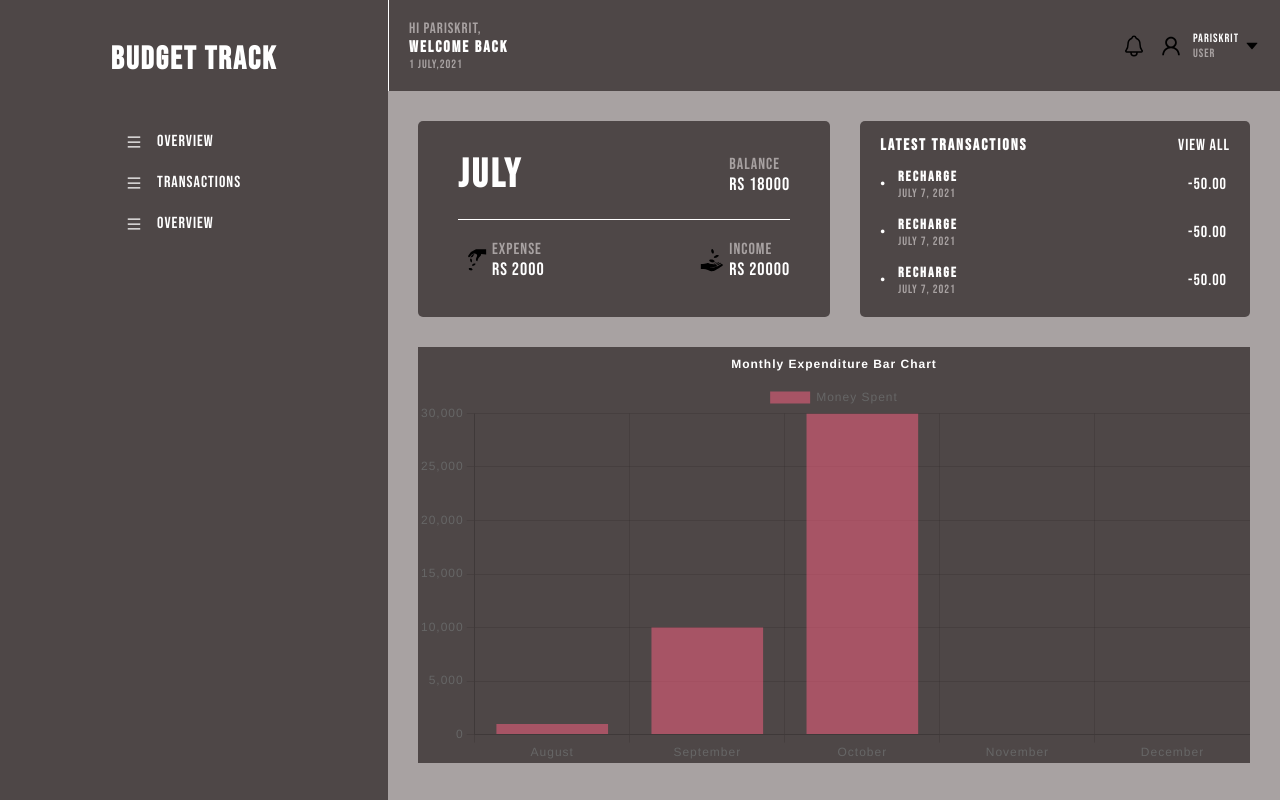
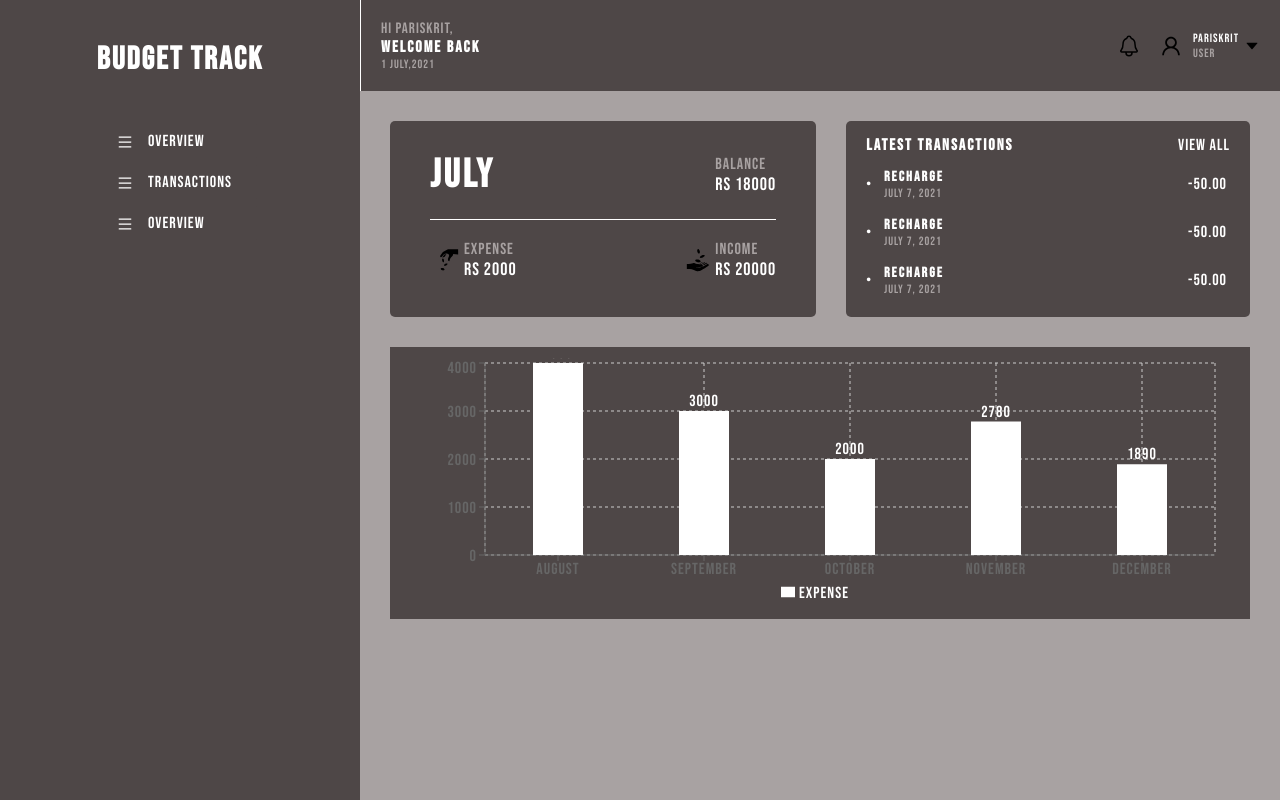
Before and after one commit to pariskrit/budget-app, a React (Create React App) app: page / in a window 1280 px wide. Built offline with nearby package versions, Linux system fonts and the light colour scheme.

Commit message:
completed bar chart

```diff
--- a/package.json
+++ b/package.json
@@ -10,12 +10,11 @@
     "@types/node": "^16.11.15",
     "@types/react": "^17.0.37",
     "@types/react-dom": "^17.0.11",
-    "chart.js": "^3.7.0",
     "react": "^17.0.2",
-    "react-chartjs-2": "^4.0.0",
     "react-dom": "^17.0.2",
     "react-icons": "^4.3.1",
     "react-scripts": "5.0.0",
+    "recharts": "^2.1.8",
     "sass": "^1.45.1",
     "typescript": "^4.5.4",
     "web-vitals": "^2.1.2"
--- a/src/modules/BarPieChart/index.js
+++ b/src/modules/BarPieChart/index.js
@@ -1,57 +1,55 @@
 import React from "react";
 import "./style.scss";
-import { Bar } from "react-chartjs-2";
 import {
-  Chart as ChartJS,
-  CategoryScale,
-  LinearScale,
-  BarElement,
-  Title,
+  BarChart,
+  Bar,
+  Label,
+  LabelList,
+  XAxis,
+  YAxis,
+  CartesianGrid,
   Tooltip,
   Legend,
-} from "chart.js";
+  ResponsiveContainer,
+} from "recharts";
 
-ChartJS.register(
-  CategoryScale,
-  LinearScale,
-  BarElement,
-  Title,
-  Tooltip,
-  Legend
-);
-
-const labels = ["August", "September", "October", "November", "December"];
-
-const data = {
-  labels,
-  datasets: [
-    {
-      label: "Money Spent",
-      data: [1000, 10000, 30000],
-      backgroundColor: "rgba(255, 99, 132, 0.5)",
-    },
-  ],
-};
-
-export const options = {
-  responsive: true,
-  plugins: {
-    legend: {
-      maxHeight: 100,
-      maxWidth: 10,
-    },
-    title: {
-      display: true,
-      text: "Monthly Expenditure Bar Chart",
-      color: "white",
-    },
+const data = [
+  {
+    name: "August",
+    expense: 4000,
   },
-};
+  {
+    name: "September",
+    expense: 3000,
+  },
+  {
+    name: "October",
+    expense: 2000,
+  },
+  {
+    name: "November",
+    expense: 2780,
+  },
+  {
+    name: "December",
+    expense: 1890,
+  },
+];
 
 function BarPieChart() {
   return (
     <div className="barchart">
-      <Bar data={data} options={options} />
+      <BarChart width={800} height={250} data={data} barSize={50}>
+        <CartesianGrid strokeDasharray="3 3" />
+        <XAxis dataKey="name" />
+        <YAxis dataKey="expense" />
+        <Tooltip />
+        <Legend />
+        <Bar dataKey="expense" fill="#ffff">
+          <LabelList dataKey="expense" position="top" fill="white" />
+        </Bar>
+        {/* <Bar dataKey="expense" fill="#ffff" label={{ fill: "black" }} /> */}
+      </BarChart>
     </div>
   );
 }
--- a/src/modules/BarPieChart/style.scss
+++ b/src/modules/BarPieChart/style.scss
@@ -3,4 +3,5 @@
 .barchart {
   background-color: $primaryColor;
   grid-column: 1/3;
+  padding: 11px 30px;
 }
```
Also changed, not shown: 1 other file (tests, documents, lock files or other folders).
